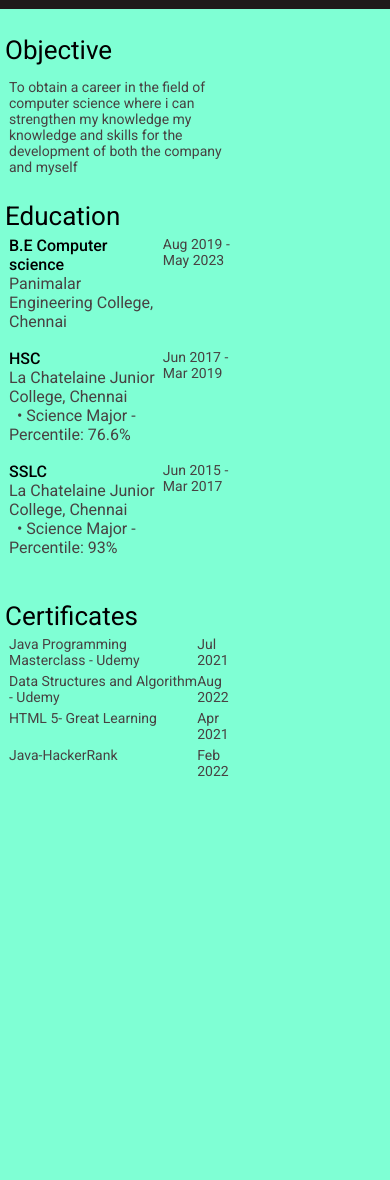
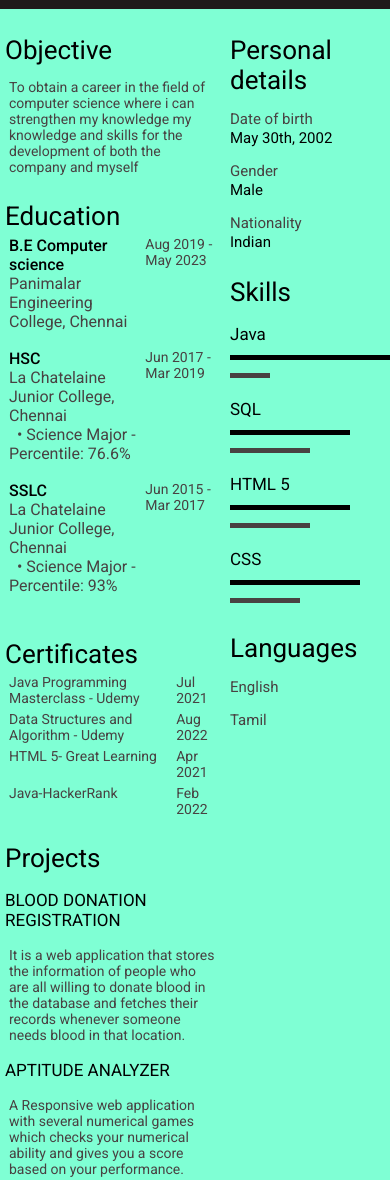
Before and after one commit to IBM-EPBL/IBM-Project-3686-1658590110, a plain HTML site: page Assignment/TEAM_LEAD_Arunkumar.C/Assignment_1/index.html in a window 390 px wide. Shown: the part 141-1321 px from the top of the page. Before the commit the page ends 1000 px from the top, so only its background shows below. Drawn offline with Linux system fonts and the light colour scheme.

Commit message:
Add files via upload

```diff
--- a/Assignment/TEAM_LEAD_Arunkumar.C/Assignment_1/index.html
+++ b/Assignment/TEAM_LEAD_Arunkumar.C/Assignment_1/index.html
@@ -1,373 +1,230 @@
-
-
 <!DOCTYPE html>
-
 <html>
-
   <head>
-
     <link href="https://fonts.googleapis.com/css2?family=Roboto:wght@400;500;700&display=swap" rel="stylesheet">
-
     <title>Arun resume</title>
-
     <style>
-
       .top{
-
         background-color: rgb(31, 27, 27);
-
         height:150px;
+      }
+      .name{
+        font-family: roboto;
+        color:white;
+        font-size: 30px;
+        margin:0px;
+        padding-top: 20px;
+        padding-left: 20px;
+      }
+      body{
+        height:1000px;
+        margin:0px;
+        background-color:aquamarine;
+      }
+      .mail{
+        display: inline-block;
+        color:white;
+        font-family: roboto;;
+        font-weight:100;
+        font-size: 10px;
+        padding-left:6px;
+        vertical-align:super;
+      }
+      .mail-img{
+        height:20px;
+        width:20px;
+        padding-left: 20px;
+        padding-top:20px;
+      }
+      .mail-link{
+        color:white;
+        text-decoration: none;
+      }
+      .call-image{
+        padding-left: 20px;
+        height: 18px;
+      }
+      .mobile{
+        padding-left: 10px;
+        display: inline-block;
+      }
+      .mobile-link{
+        color:white;
+        text-decoration: none;
+        font-size:12px;
+        vertical-align:super;
+      }
+      .objective-topic{
+        font-family: roboto;
+        font-weight: 500px;
+        font-size: 26px;
+        margin-bottom: 5px;
+      }
+      .bottom{
+        display: grid;
+        grid-template-columns: 1.7fr 1fr;
+        column-gap: 2px;
 
       }
-
-      .name{
-
+      .objective-content{
         font-family: roboto;
-
-        color:white;
-
-        font-size: 30px;
-
-        margin:0px;
-
-        padding-top: 20px;
-
-        padding-left: 20px;
+        font-size: 14px;
+        color: rgb(72, 66, 66);
+      }
+      .left{
 
       }
-
-      body{
-
-        height:1000px;
-
-        margin:0px;
-
-        background-color:aquamarine;
-
-      }
-
-      .mail{
-
-        display: inline-block;
-
-        color:white;
-
-        font-family: roboto;;
-
-        font-weight:100;
-
-        font-size: 10px;
-
-        padding-left:6px;
-
-        vertical-align:super;
-
-      }
-
-      .mail-img{
-
-        height:20px;
-
-        width:20px;
-
-        padding-left: 20px;
-
-        padding-top:20px;
-
-      }
-
-      .mail-link{
-
-        color:white;
-
-        text-decoration: none;
-
-      }
-
-      .call-image{
-
-        padding-left: 20px;
-
-        height: 18px;
-
-      }
-
-      .mobile{
+      .right{
 
         padding-left: 10px;
-
+      }
+      .dob{
+        margin-bottom: 0px;
+        color: rgb(72, 66, 66);
+        font-weight: 500px;
+      }
+      .dob-info{
+        margin-top: 1px;
+      }
+      .dob,.dob-info{
+        font-size: 15px;
+        font-family: roboto;
+      }
+      .education-sub{
+        display:grid;
+        grid-template-columns: 2fr 1fr;
+        font-family: roboto;
+        color: rgb(72, 66, 66);
+      }
+      .certificates{
+        display: grid;
+        grid-template-columns: 4fr 1fr;
+        row-gap: 5px;
+      }
+      .project-title{
+        font-family: roboto;
+        font-weight:100px;
+        font-size: 17px;
+      }
+      .project-content{
+        font-family:roboto;
+        font-size: 14px;
+        color:rgb(72, 66, 66);
+      }
+      .line-left{
+        height:5px;
+        width:160px;
+        background-color: black;
         display: inline-block;
-
       }
-
-      .mobile-link{
-
-        color:white;
-
-        text-decoration: none;
-
-        font-size:12px;
-
-        vertical-align:super;
-
+      .line-right{
+        height:5px;
+        width:40px;
+        background-color: rgb(72, 66, 66);
+        display: inline-block;
       }
-
-      .objective-topic{
-
+      .skill-topic{
         font-family: roboto;
-
-        font-weight: 500px;
-
-        font-size: 26px;
-
-        margin-bottom: 5px;
-
+        font-size: 17px;
+        margin-bottom: 2px;;
       }
-
-      .bottom{
-
-        display: grid;
-
-        grid-template-columns: 1.7fr 1fr;
-
-        column-gap: 2px;
-
-
-
-      }
-
-      .objective-content{
-
-        font-family: roboto;
-
-        font-size: 14px;
-
-        color: rgb(72, 66, 66);
-
-      }
-
-      .left{
-
-
-
-      }
-
-      .right{
-
-
-
-        padding-left: 10px;
-
-      }
-
-      .dob{
-
-        margin-bottom: 0px;
-
-        color: rgb(72, 66, 66);
-
-        font-weight: 500px;
-
-      }
-
-      .dob-info{
-
-        margin-top: 1px;
-
-      }
-
-      .dob,.dob-info{
-
-        font-size: 15px;
-
-        font-family: roboto;
-
-      }
-
-      .education-sub{
-
-        display:grid;
-
-        grid-template-columns: 2fr 1fr;
-
-        font-family: roboto;
-
-        color: rgb(72, 66, 66);
-
-      }
-
-      .certificates{
-
-        display: grid;
-
-        grid-template-columns: 4fr 1fr;
-
-        row-gap: 5px;
-
-      }
-
-      .project-title{
-
-        font-family: roboto;
-
-        font-weight:100px;
-
-        font-size: 17px;
-
-      }
-
-      .project-content{
-
-        font-family:roboto;
-
-        font-size: 14px;
-
-        color:rgb(72, 66, 66);
-
-      }
-
-      .line-left{
-
-        height:5px;
-
-        width:160px;
-
-        background-color: black;
-
-        display: inline-block;
-
-      }
-
-      .line-right{
-
-        height:5px;
-
-        width:40px;
-
-        background-color: rgb(72, 66, 66);
-
-        display: inline-block;
-
-      }
-
-      .skill-topic{
-
-        font-family: roboto;
-
-        font-size: 17px;
-
-        margin-bottom: 2px;;
-
-      }
-
     </style>
-
   </head>
-
   <body>
-
     <div class="top">
 
-
-
       <p class="name">
-
         Arunkumar C
-
       </p>
-
       <img src="mail.png" class="mail-img">
-
       <p class="mail">
-
         <a href="arunkumar061781@gmail.com" class="mail-link">arunkumar061781@gmail.com</a>
-
       </p>
-
       <br>
-
       <img src="calll.png" class="call-image">
-
       <p class="mobile">
-
         <a class="mobile-link" href="9952911069">9952911069</a>
-
       </p>
-
-
 
     </div>
 
-
-
     <div class="bottom">
-
       <div class="left">
-
         <div class="objective">
-
           <p style="padding-left: 5px;" class="objective-topic">Objective</p>
-
           <p class="objective-content" style="padding-left: 9px;">To obtain a career in the field of computer science where i can strengthen my knowledge my knowledge and skills for the development of both the company and myself </p>
-
+        </div>
+        <div class="education">
+          <p class="objective-topic" style="padding-left: 5px;">Education</p>
+          <div class="education-sub">
+            <div class="education-sub-left" style="padding-left: 9px;"><span style="font-weight:500;color:black">B.E Computer science</span> <br> Panimalar Engineering College, Chennai</div>
+            <div class="objective-content">Aug 2019 - May 2023</div>
+          </div>
+          <br>
+          <div class="education-sub">
+            <div class="education-sub-left" style="padding-left: 9px;"><span style="font-weight:500;color:black">HSC</span> <br> La Chatelaine Junior College, Chennai<br>&nbsp &bull; Science Major - Percentile: 76.6%</div>
+            <div class="objective-content">Jun 2017 - Mar 2019</div>
+          </div>
+          <br>
+          <div class="education-sub">
+            <div class="education-sub-left" style="padding-left: 9px;"><span style="font-weight:500;color:black">SSLC</span> <br> La Chatelaine Junior College, Chennai<br>&nbsp &bull; Science Major - Percentile: 93%</div>
+            <div class="objective-content">Jun 2015 - Mar 2017</div>
+          </div>
+        </div>
+        <br>
+        <div>
+          <p class="objective-topic" style="padding-left: 5px;">Certificates</p>
+          <div class="certificates" style="padding-left: 9px;">
+            <div class="objective-content">Java Programming Masterclass - Udemy</div>
+            <div class="objective-content">Jul 2021</div>
+            <div class="objective-content">Data Structures and Algorithm - Udemy</div>
+            <div class="objective-content"> Aug 2022</div>
+            <div class="objective-content">HTML 5- Great Learning</div>
+            <div class="objective-content">Apr 2021</div>
+            <div class="objective-content">Java-HackerRank</div>
+            <div class="objective-content">Feb 2022</div>
+          </div>
+        </div>
+        <div class="projects">
+          <p class="objective-topic" style="padding-left: 5px;">Projects</p>
+          <p class="project-title" style="padding-left: 5px;">BLOOD DONATION REGISTRATION</p>
+          <p class="project-content" style="padding-left: 9px;">It is a web application that stores the information of people who are all willing to donate blood in the database and fetches their records whenever someone needs blood in that location.</p>
+          <p class="project-title" style="padding-left: 5px;">APTITUDE ANALYZER</p>
+          <p class="project-content" style="padding-left: 9px;">A Responsive web application with several numerical games which checks your numerical ability and gives you a score based on your performance.</p>
+        </div>
       </div>
 
-        <div class="education">
-
-          <p class="objective-topic" style="padding-left: 5px;">Education</p>
-
-          <div class="education-sub">
-
-            <div class="education-sub-left" style="padding-left: 9px;"><span style="font-weight:500;color:black">B.E Computer science</span> <br> Panimalar Engineering College, Chennai</div>
-
-            <div class="objective-content">Aug 2019 - May 2023</div>
-
+      <div class="right">
+        <div class="personal-details">
+          <p class="objective-topic">Personal details</p>
+          <p class="dob">Date of birth</p>
+          <p class="dob-info">May 30th, 2002</p>
+          <P class="dob">Gender</P>
+          <p class="dob-info">Male</p>
+          <p class="dob">Nationality</p>
+          <P class="dob-info">Indian</P>
         </div>
-
-          <br>
-
-          <div class="education-sub">
-
-            <div class="education-sub-left" style="padding-left: 9px;"><span style="font-weight:500;color:black">HSC</span> <br> La Chatelaine Junior College, Chennai<br>&nbsp &bull; Science Major - Percentile: 76.6%</div>
-
-            <div class="objective-content">Jun 2017 - Mar 2019</div>
-
+        <div class="skills">
+          <p class="objective-topic">Skills</p>
+          <p class="skill-topic">Java</p>
+          <span class="line-left"></span>
+          <span class="line-right"></span>
+          <p class="skill-topic">SQL</p>
+          <span class="line-left" style="width:120px;"></span>
+          <span class="line-right" style="width:80px;"></span>
+          <p class="skill-topic">HTML 5</p>
+          <span class="line-left" style="width:120px;"></span>
+          <span class="line-right" style="width:80px;"></span>
+          <p class="skill-topic">CSS</p>
+          <span class="line-left" style="width:130px;"></span>
+          <span class="line-right" style="width:70px;"></span>
         </div>
-
-          <br>
-
-          <div class="education-sub">
-
-            <div class="education-sub-left" style="padding-left: 9px;"><span style="font-weight:500;color:black">SSLC</span> <br> La Chatelaine Junior College, Chennai<br>&nbsp &bull; Science Major - Percentile: 93%</div>
-
-            <div class="objective-content">Jun 2015 - Mar 2017</div>
-
+        <div class="languages">
+          <p class="objective-topic">Languages</p>
+          <p class="dob">English</p>
+          <p class="dob">Tamil</p>
         </div>
-
       </div>
-
-        <br>
-
-        <div>
-
-          <p class="objective-topic" style="padding-left: 5px;">Certificates</p>
-
-          <div class="certificates" style="padding-left: 9px;">
-
-            <div class="objective-content">Java Programming Masterclass - Udemy</div>
-
-            <div class="objective-content">Jul 2021</div>
-
-            <div class="objective-content">Data Structures and Algorithm - Udemy</div>
-
-            <div class="objective-content"> Aug 2022</div>
-
-            <div class="objective-content">HTML 5- Great Learning</div>
-
-            <div class="objective-content">Apr 2021</div>
-
-            <div class="objective-content">Java-HackerRank</div>
-
-            <div class="objective-content">Feb 2022</div>
-
     </div>
+  </body>
+</html>
```
Lines whose indentation alone changed are shown as unchanged.
